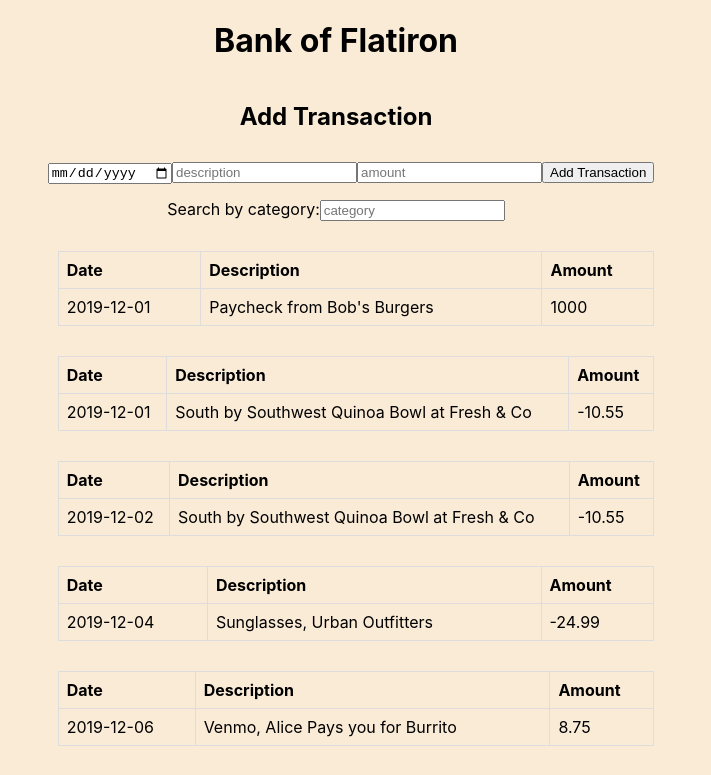
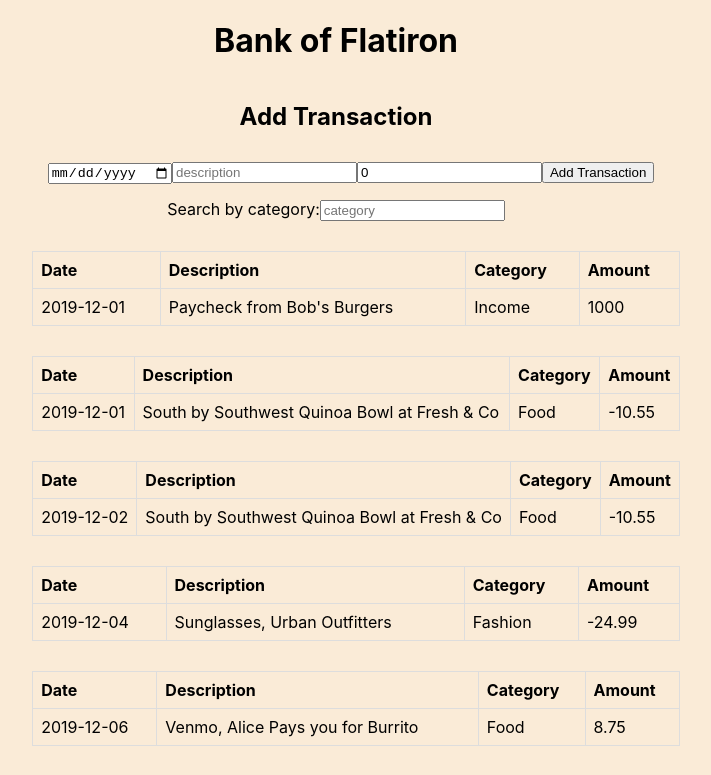
Before and after one commit to wycliffe-kip/bank-of-flatiron, a React (Create React App) app: page / in a window 1280 px wide. Shown: the top 775 px of the page, without its empty margins (304-1015 px from the left). Built offline with nearby package versions, Linux system fonts and the light colour scheme; data requests are answered from the project's data file.

Commit message:
add category

```diff
--- a/src/components/NewTransactionForm.js
+++ b/src/components/NewTransactionForm.js
@@ -22,6 +22,7 @@ function NewTransactionForm({addTransaction}) {
             console.log(fetchedData)
             setFetchedData({date: "",
             description: "",
+            category: "",
             amount: 0,
         })
         })
@@ -35,9 +36,9 @@ function NewTransactionForm({addTransaction}) {
         <div className="new-transaction-form">
             <h2>Add Transaction</h2>
             <form onSubmit={onSubmit}>
-                <input type="date" name="date" value={fetchedData.date} onChange={handleChange} />
+                <input type="date" date="date" value={fetchedData.date} onChange={handleChange} />
                 <input type="text" name="description" placeholder="description" value={fetchedData.description} onChange={handleChange} />
-                <input type="number" name="amount" placeholder="amount" value={fetchedData.amout} onChange={handleChange} />
+                <input type="number" name="amount" placeholder="amount" value={fetchedData.amount} onChange={handleChange} />
                 <button type="submit">Add Transaction</button>
 
             </form>
--- a/src/components/TransactionCard.js
+++ b/src/components/TransactionCard.js
@@ -8,6 +8,7 @@ function TransactionCard({transaction}) {
                     <tr>
                         <th>Date</th>
                         <th>Description</th>
+                        <th>Category</th>
                         <th>Amount</th>
                     </tr>
                 </thead>
@@ -15,6 +16,7 @@ function TransactionCard({transaction}) {
                     <tr key={transaction.id}>
                         <td>{transaction.date}</td>
                         <td>{transaction.description}</td>
+                        <td>{transaction.category}</td>
                         <td>{transaction.amount}</td>
                     </tr>
                 </tbody>
```
